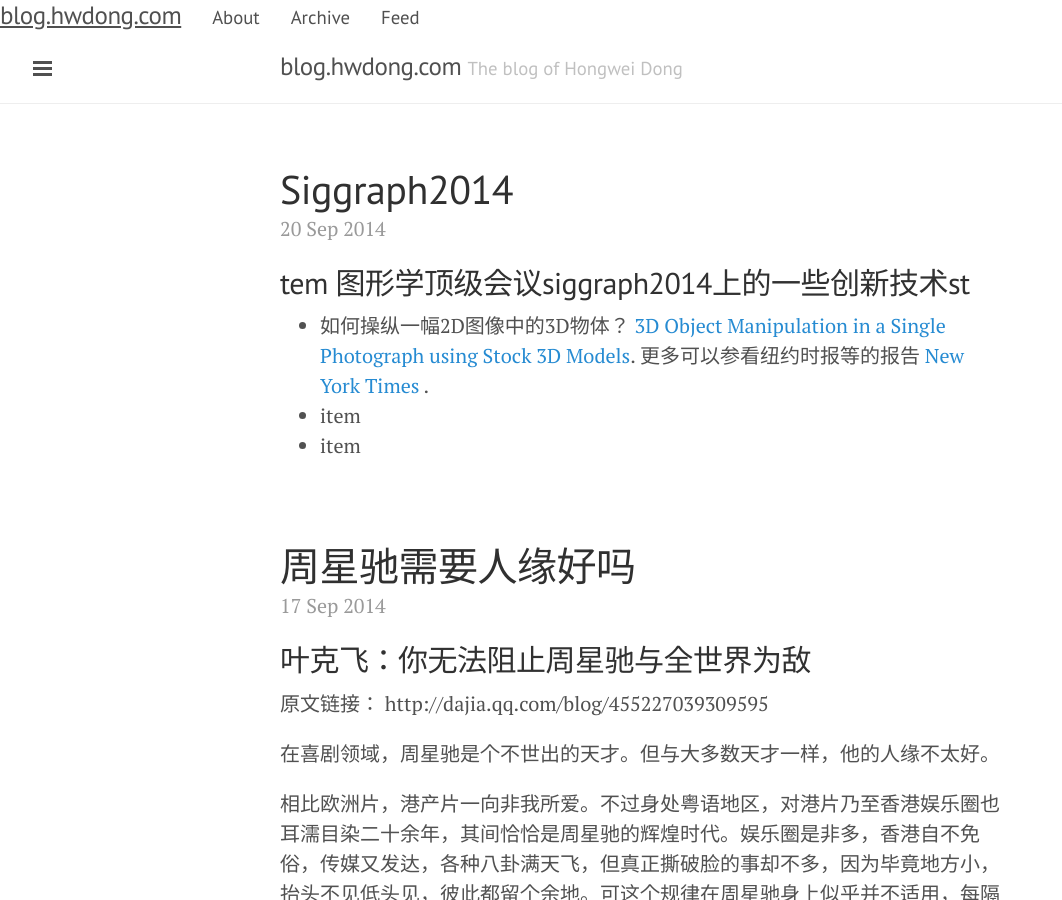
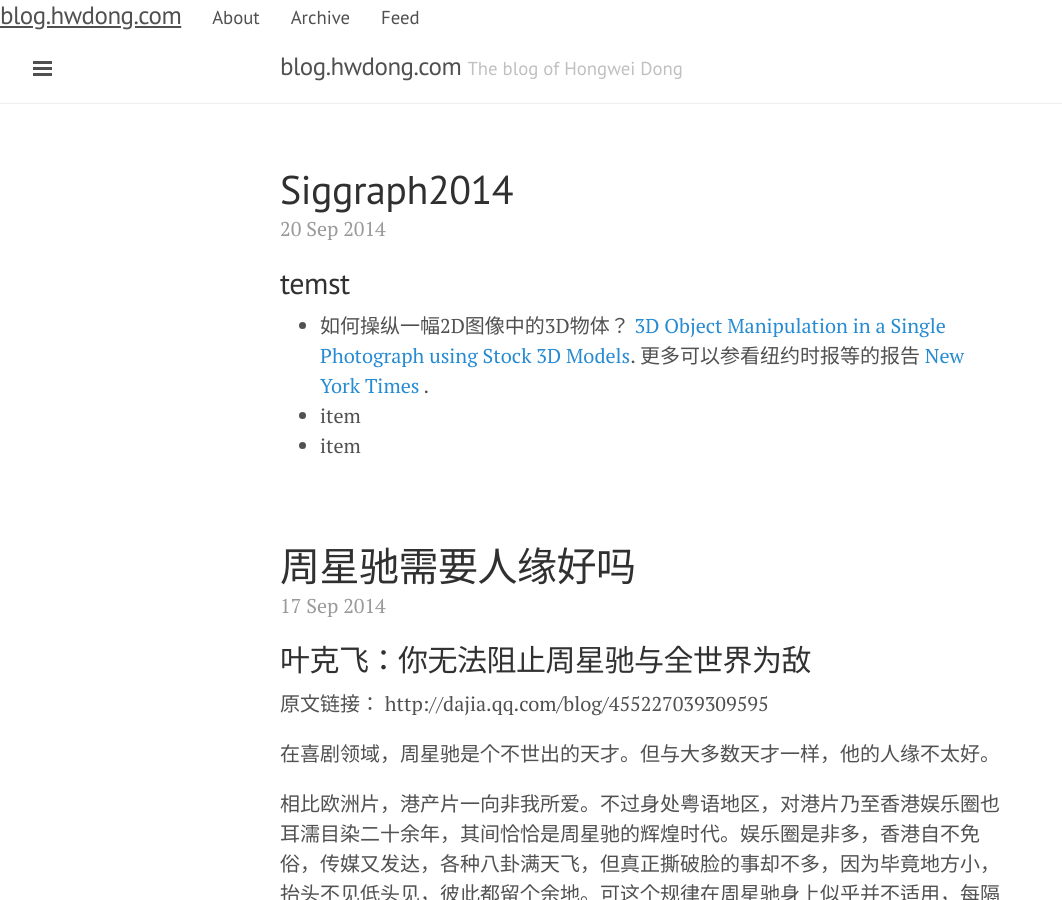
Before and after one commit to hwdong/hwdong-old.github.io, a Jekyll site: the page built from index.html, in a window 1280 px wide and 900 px high. Shown: the whole window, without its empty margins (0-1062 px from the left). Built offline with Jekyll 4.4.1, drawn with Linux system fonts in a browser that asks for light colours; Markdown is read by kramdown in place of the engine named in the settings; the list of posts is cut into pages by our own code.

Commit message:
Updated 2014-09-20-SIGGRAPH2014.md

```diff
--- a/_posts/2014-09-20-SIGGRAPH2014.md
+++ b/_posts/2014-09-20-SIGGRAPH2014.md
@@ -2,7 +2,7 @@
 published: true
 ---
 
-##  tem 图形学顶级会议siggraph2014上的一些创新技术st
+##  temst
 
 - 如何操纵一幅2D图像中的3D物体？
  [3D Object Manipulation in a Single Photograph using Stock 3D Models](http://www.cs.cmu.edu/~om3d/). 更多可以参看纽约时报等的报告 [ New York Times](http://www.nytimes.com/2014/08/12/science/3-d-tool-guesses-what-a-photo-is-missing.html) .
```
